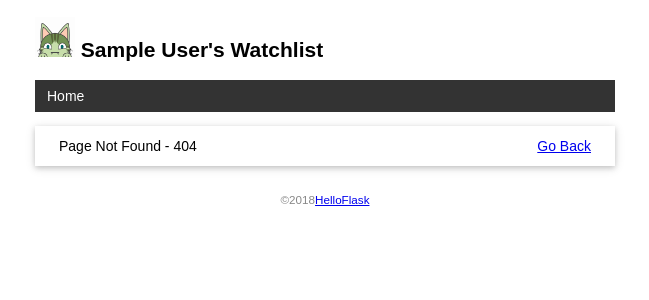
After one commit to 1ofsomepeople/watchlist, a Flask app: template templates/404.html in a window 1280 px wide. The commit adds this page. Shown: the top 300 px of the page, without its empty margins (315-964 px from the left). Run offline with Flask 2, Linux system fonts and the light colour scheme; the template is opened without the code that fills it: values that come from a table or form of the project are taken from there, others are empty; tables that the repository leaves empty hold one stand-in row (values such as "Sample post").

Commit message:
Add base template and error template

```diff
--- a/app.py
+++ b/app.py
@@ -32,11 +32,11 @@ def initdb(drop):
   db.create_all()
   click.echo('Initialize the database.')#输出提示信息
 
-@app.route('/')
+@app.route('/')#主页视图函数
 def index():
-  user = User.query_first()#读取用户记录
-  movies = Movie.query_all()#读取所有电影记录
-  return render_template('index.html',user=user,movies=movies)
+  # user = User.query.first()#读取用户记录 由于使用了模板上下文函数，user变量可直接使用
+  movies = Movie.query.all()#读取所有电影记录
+  return render_template('index.html',movies=movies)
 
 @app.route('/user/<name>')
 def user_page(name):
@@ -74,3 +74,16 @@ def forge():
     db.session.add(movie)
   db.session.commit()
   click.echo('Done.')
+
+@app.errorhandler(404) #错误处理函数，传入要处理的错误代码
+def page_not_found(e):#接收异常对象作为参数
+  # user = User.query.first() #使用模板上下文函数，user变量可直接使用
+  return render_template('404.html'), 404 #返回状态和状态码
+
+'''模板上下文处理函数，这个函数返回的变量（以字典键值对的形式）
+将会统一注入到每一个模板的上下文环境中，因此可以直接在模板中使用。
+同样的，后面创建的任何一个模板，都可以在其中直接使用user变量。'''
+@app.context_processor
+def inject_user():#函数名自定义
+  user=User.query.first()
+  return dict(user=user)#需要返回字典，等同于 return {'user':user}
--- a/static/style.css
+++ b/static/style.css
@@ -41,3 +41,35 @@ footer{
   margin:0 auto;
   height: 100px;
 }
+nav ul {
+  list-style-type: none;
+  margin: 0;
+  padding: 0;
+  overflow: hidden;
+  background-color: #333;
+}
+nav li {
+  float: left;
+}
+nav li a {
+  display: block;
+  color: white;
+  text-align: center;
+  padding: 8px 12px;
+  text-decoration: none;
+}
+nav li a:hover {
+  background-color: #111;
+}
+.float-right {
+  float: right;
+}
+.imdb {
+  font-size: 12px;
+  font-weight: bold;
+  color: black;
+  text-decoration: none;
+  background: #F5C518;
+  border-radius: 5px;
+  padding: 3px 5px;
+}
--- /dev/null
+++ b/templates/404.html
@@ -0,0 +1,42 @@
+<!-- <!DOCTYPE html>
+<html lang='en'>
+  <head>
+    <meta charset="utf-8">
+    <title>{{ user.name }}'s Watchlist</title>
+    <link rel="icon" href="{{ url_for('static', filename='favicon.ico') }}">
+    <link rel="stylesheet" href="{{ url_for('static', filename='style.css') }}" type="text/css">
+  </head>
+  <body>
+    <h2>
+      <img alt="Avatar" class="avatar" src="{{url_for('static', filename='images/avatar.png')}}" />
+      {{ user.name }}'s Watchlist
+    </h2>
+    <ul class="movie-list">
+      <li>
+        Page Not Found - 404
+        <span class="float-right">
+          <a href="{{ url_for('index') }}">Go Back</a>
+        </span>
+      </li>
+    </ul>
+    <footer>
+      <small>&copy;2018<a href="http://helloflask.com/tutorial">HelloFlask</a></small>
+    </footer>
+  </body>
+</html> -->
+
+<!-- 使用继承重写404.html-->
+
+{% extends 'base.html' %}
+{% block content %}
+<ul class="movie-list">
+  <li>
+    Page Not Found - 404
+    <span class="float-right">
+      <a href="{{ url_for('index') }}">
+        Go Back
+      </a>
+    </span>
+  </li>
+</ul>
+{% endblock %}
--- /dev/null
+++ b/templates/base.html
@@ -0,0 +1,27 @@
+<!DOCTYPE html>
+<html lang="en">
+  <head>
+    {% block head %}
+    <meta charset="utf-8">
+    <meta name="viewpoint" content="width=device-width, initial-scale=1.0">
+    <title>{{ user.name }}'s Watchlist</title>
+    <link rel="icon" href="{{url_for('static', filename='favicon.ico')}}">
+    <link rel="stylesheet" href="{{url_for('static', filename='style.css')}}" type="text/css"> <!--关联样式表-->
+    {% endblock %}
+  </head>
+  <body>
+    <h2>
+      <img alt="Avatar" class="avatar" src="{{url_for('static', filename='images/avatar.png')}}" />
+      {{ user.name }}'s Watchlist
+    </h2>
+    <nav>
+      <ul>
+        <li><a href="{{url_for('index')}}">Home</a></li>
+      </ul>
+    </nav>
+    {% block content %}{% endblock %}
+    <footer>
+      <small>&copy;2018<a href="http://helloflask.com/tutorial">HelloFlask</a></small>
+    </footer>
+  </body>
+</html>
```
Also changed, not shown: templates/index.html (+27 -1 lines).
